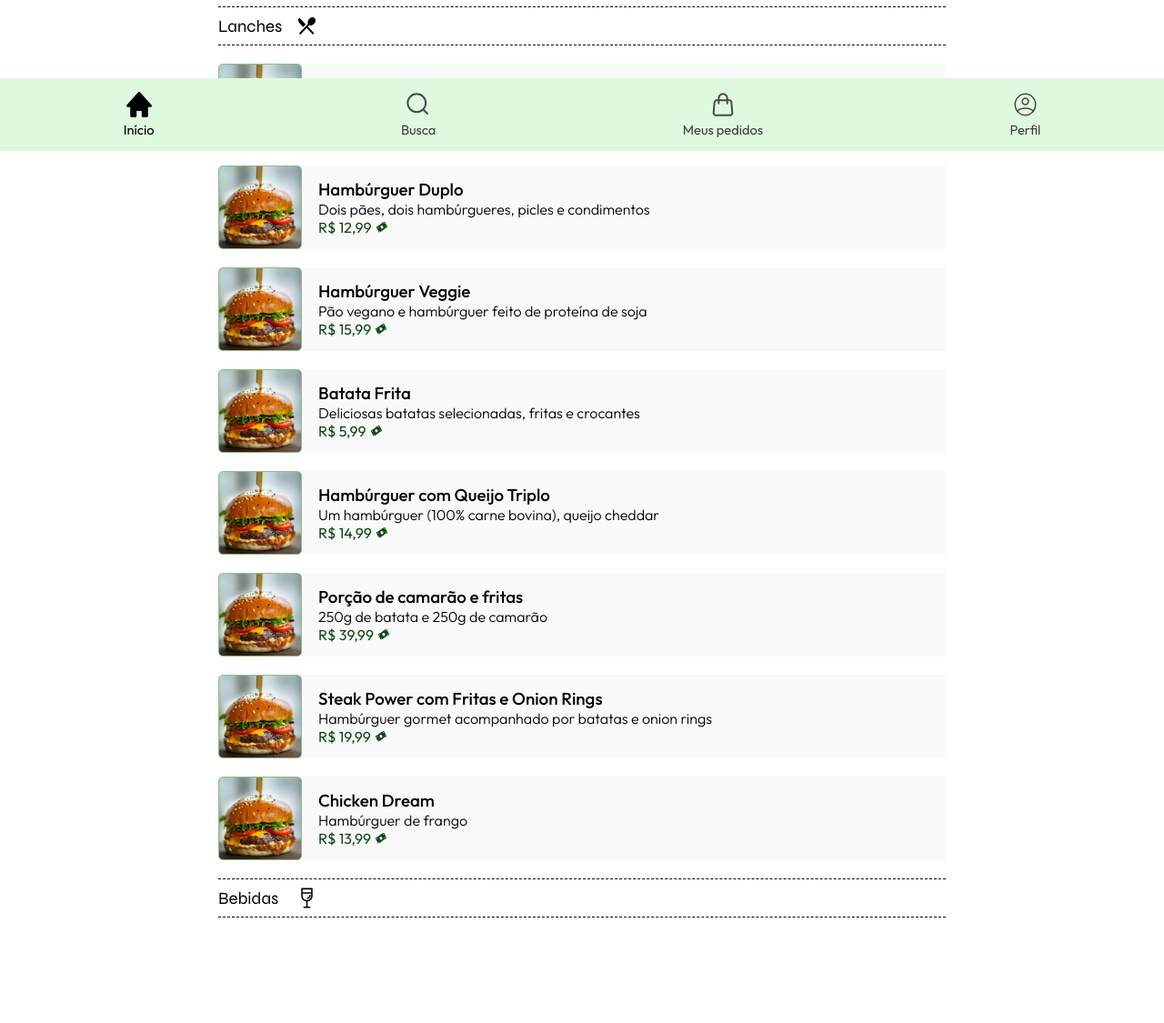
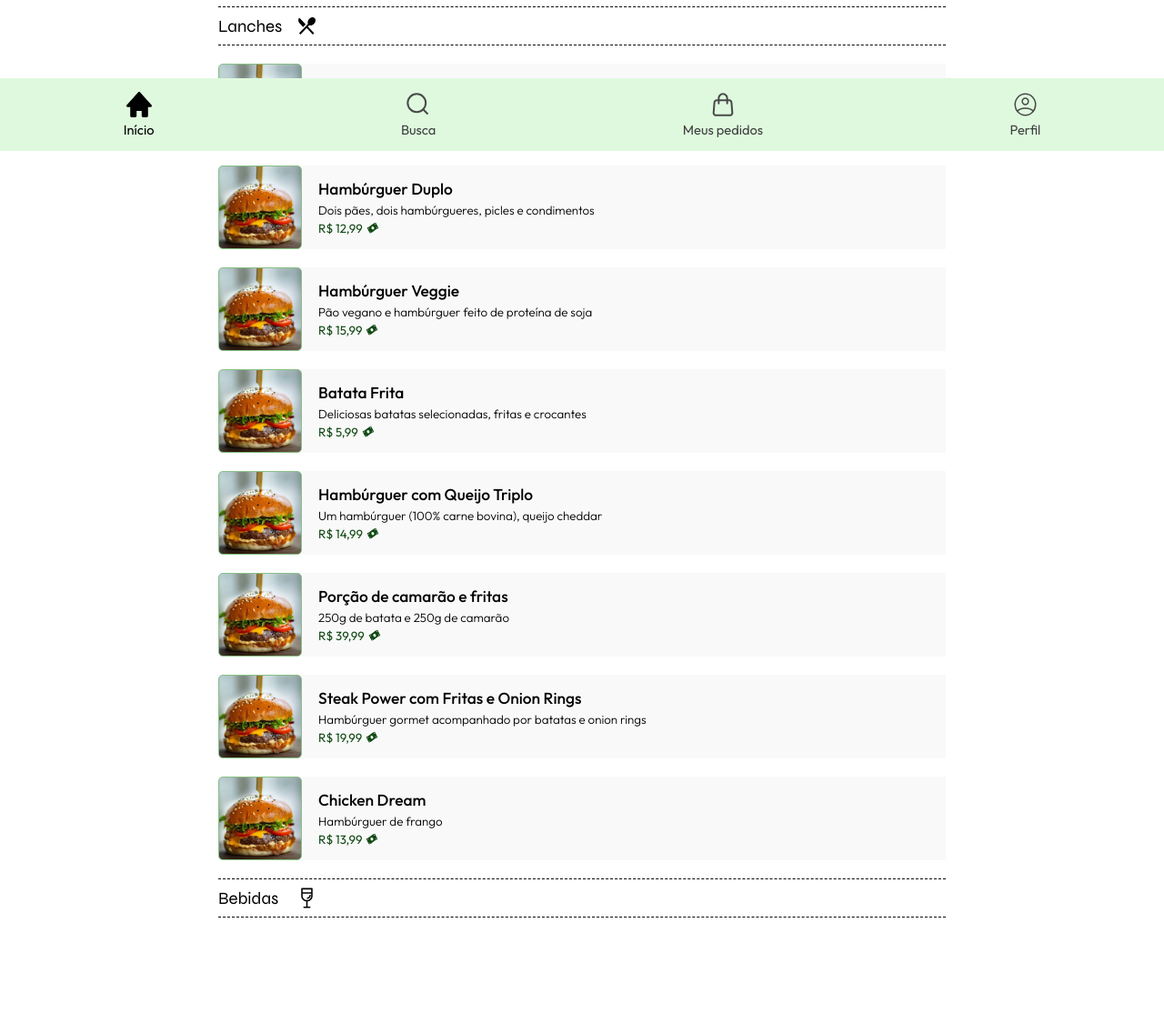
Before and after one commit to gregoryNatali/meats, a PHP site: page /inicio.php in a window 1280 px wide. Shown: the part 634-1759 px from the top of the page at 91% size. Run offline with PHP 8.4, Linux system fonts and the light colour scheme; data comes from the database, SQL or seed files in the repository; some web fonts are replaced.

Commit message:
tela de produto em php, falta tabela de imagens e notas

```diff
--- a/screens/pages/inicio.php
+++ b/screens/pages/inicio.php
@@ -16,6 +16,11 @@
       display: flex;
       flex-direction: column;
       align-items: center;
+    }
+    .produtos button {
+        text-align: left;
+        border: none;
+        width: 100%;
     }
   </style>
 </head>
@@ -123,7 +128,7 @@
     </a>
     <div style="height: 1px; background-color: black; width: 90px; margin: 0 auto 0 auto;"></div>
 
-    <div class="cardapio">
+    <form class="cardapio" action="produto.php" method="post">
 
         <section>
             <div class="titulo-cardapio">
@@ -142,9 +147,10 @@
 
                         while ($linha = mysqli_fetch_assoc($lanches)) {
                             # inserindo cada produto do cardápio e suas informações
-                            echo "<div class=\"produto-wrapper\">
+                            echo "<button class=\"produto-wrapper\" value=" . $linha["id_cardapio"] . " name='produto'>
+
                             <div class=\"produto-img\" style=\"background-image: url(../../assets/cardapio/1.jpeg);\"></div>
-                            <div class=\"info-produto\">
+                            <div class=\"info-cardapio\">
                                 <h3>" . $linha["nome_produto"] . "</h3>
                                 <p>" . $linha["descricao_produto"] . "</p>
                                 <div class=\"dinheiro\">
@@ -161,7 +167,7 @@
                                 </svg>
                                 </div>
                             </div>
-                            </div>';
+                            </button>';
                         }
                     ?>
             </div>
@@ -180,7 +186,7 @@
             </div>
         </section>
 
-    </div>
+    </form>
 
   </main>
 
@@ -263,6 +269,15 @@
         valoresDinheiro[pos].firstElementChild.textContent = text.replace(".", ",") // trocando o ponto do dinheiro por vírgula
     }
   </script>
+  <script>
+    const produtos = document.querySelectorAll('.produto-wrapper')
+
+    for (let index = 0; index < produtos.length; index++) {
+        produtos[index].addEventListener('click', () => {
+            document.querySelector('form').submit()
+        })
+    }
+  </script>
 </body>
 
 </html>
--- a/screens/styles/styles.css
+++ b/screens/styles/styles.css
@@ -220,11 +220,14 @@ nav li {
 }
 
 .produtos h3 {
+    font-size: 13pt;
     font-weight: 500;
+    margin-bottom: 4px;
 }
 
 .produtos p {
     font-weight: 300;
+    margin-bottom: 4px;
 }
 
 .produto-wrapper {
@@ -254,13 +257,8 @@ nav li {
     border-radius: 5px;
 }
 
-.info-produto {
-    height: 100%;
-    display: flex;
-    flex-direction: column;
-    justify-content: space-around;
+.info-cardapio {
     padding: 0 5px 0 18px;
-
     font-family: 'Outfit', sans-serif;
 }
 
```
Also changed, not shown: screens/pages/produto.php (renamed from screens/pages/produto.html, +21 -7 lines).
